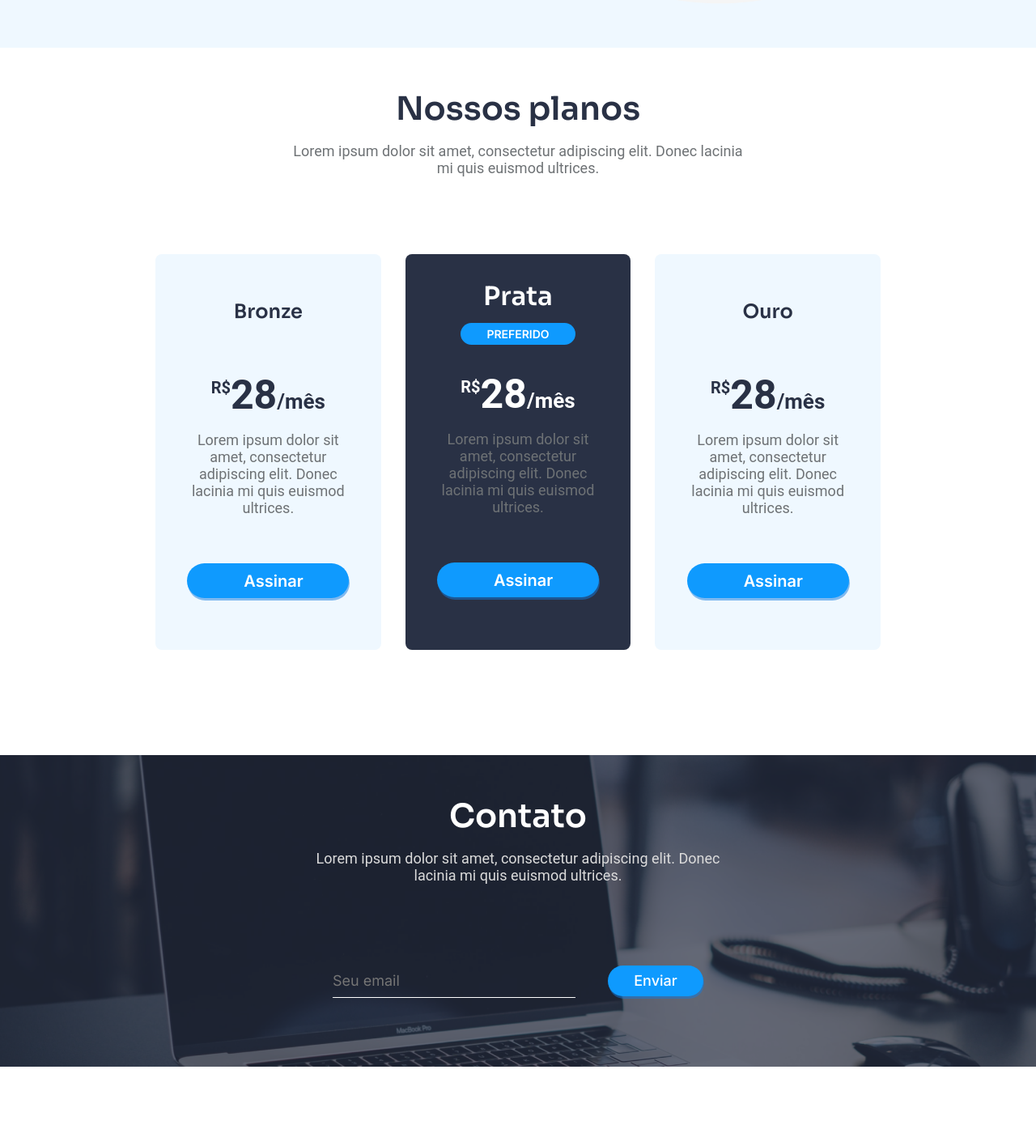
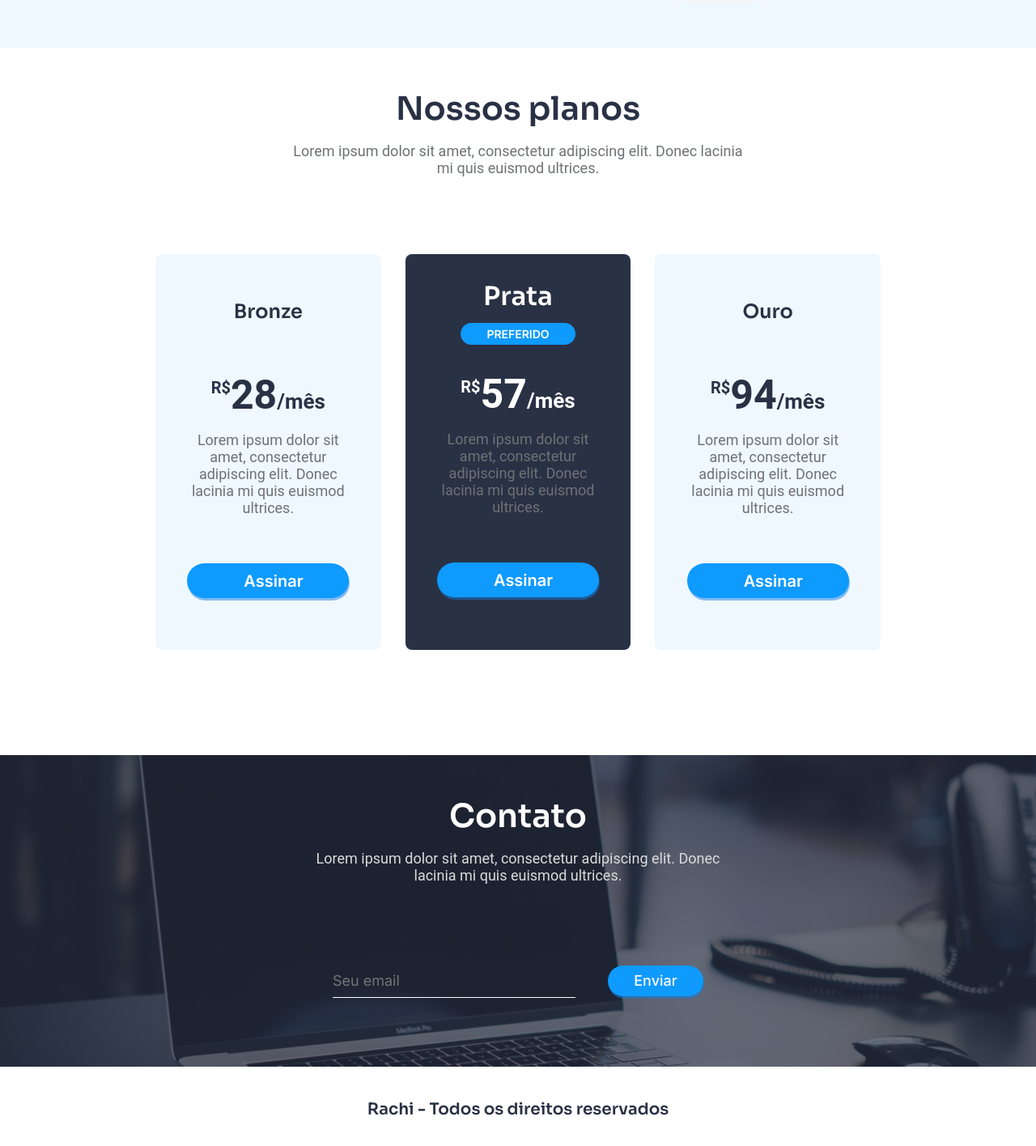
Before and after one commit to d0ugui/codelandia, a React (Create React App) app in the folder rachi/: page / in a window 1280 px wide. Shown: the part 1605-3021 px from the top of the page at 81% size. Before the commit the page ends 2923 px from the top, so only its background shows below. Built offline with nearby package versions, Linux system fonts and the light colour scheme.

Commit message:
creating footer

```diff
--- a/rachi/src/App.js
+++ b/rachi/src/App.js
@@ -4,6 +4,7 @@ import { Hero } from './components/Hero';
 import { Plans } from './components/Plans';
 import { Store } from './components/Store';
 import { Works } from './components/Works';
+import { Footer } from './components/Footer';
 
 import { GlobalStyle } from './styles/global';
 
@@ -11,12 +12,13 @@ function App() {
   return (
     <>
       <GlobalStyle />
-      <Header />
+      <Header id="home" />
       <Hero />
-      <Works />
-      <Store />
-      <Plans />
-      <Contact />
+      <Works id="works" />
+      <Store id="apps" />
+      <Plans id="plans" />
+      <Contact id="contact" />
+      <Footer />
     </>
   );
 }
--- a/rachi/src/components/Card/index.js
+++ b/rachi/src/components/Card/index.js
@@ -2,7 +2,7 @@ import { Button } from '../Button';
 
 import { Container } from './styles';
 
-export function Card({ title, special }) {
+export function Card({ title, value, special }) {
   return (
     <Container special={special}>
       <h3>{title}</h3>
@@ -14,7 +14,7 @@ export function Card({ title, special }) {
         )}
       <div>
         <span>R$</span>
-        <span>28</span>
+        <span>{value ? `${value}` : '28'}</span>
         <span>/mês</span>
       </div>
       <p>
--- a/rachi/src/components/Contact/styles.js
+++ b/rachi/src/components/Contact/styles.js
@@ -3,7 +3,7 @@ import styled from 'styled-components';
 import background from '../../assets/background.png';
 
 export const Container = styled.section`
-  width: 100vw;
+  width: 100%;
   background: url(${background}) no-repeat;
   /* background-attachment: fixed; */
   background-size: cover;
--- /dev/null
+++ b/rachi/src/components/Footer/index.js
@@ -0,0 +1,9 @@
+import { Container } from './styles';
+
+export function Footer() {
+  return (
+    <Container>
+      <p>Rachi - Todos os direitos reservados</p>
+    </Container>
+  );
+}
--- /dev/null
+++ b/rachi/src/components/Footer/styles.js
@@ -0,0 +1,13 @@
+import styled from 'styled-components';
+
+export const Container = styled.footer`
+  width: 100%;
+
+  p {
+    margin: 40px 0;
+    font-family: 'Sora', sans-serif;
+    font-size: 20px;
+    color: #293145;
+    text-align: center;
+  }
+`;
--- a/rachi/src/components/Plans/index.js
+++ b/rachi/src/components/Plans/index.js
@@ -13,8 +13,8 @@ export function Plans() {
       </p>
       <Cards>
         <Card title="Bronze" />
-        <Card title="Prata" special="true" />
-        <Card title="Ouro" />
+        <Card title="Prata" value="57" special="true" />
+        <Card title="Ouro" value="94" />
       </Cards>
     </Container>
   );
--- a/rachi/src/styles/global.js
+++ b/rachi/src/styles/global.js
@@ -5,6 +5,10 @@ export const GlobalStyle = createGlobalStyle`
     margin: 0;
     padding: 0;
     box-sizing: border-box;
+  }
+
+  html {
+    scroll-behavior: smooth;
   }
 
   body {
```
